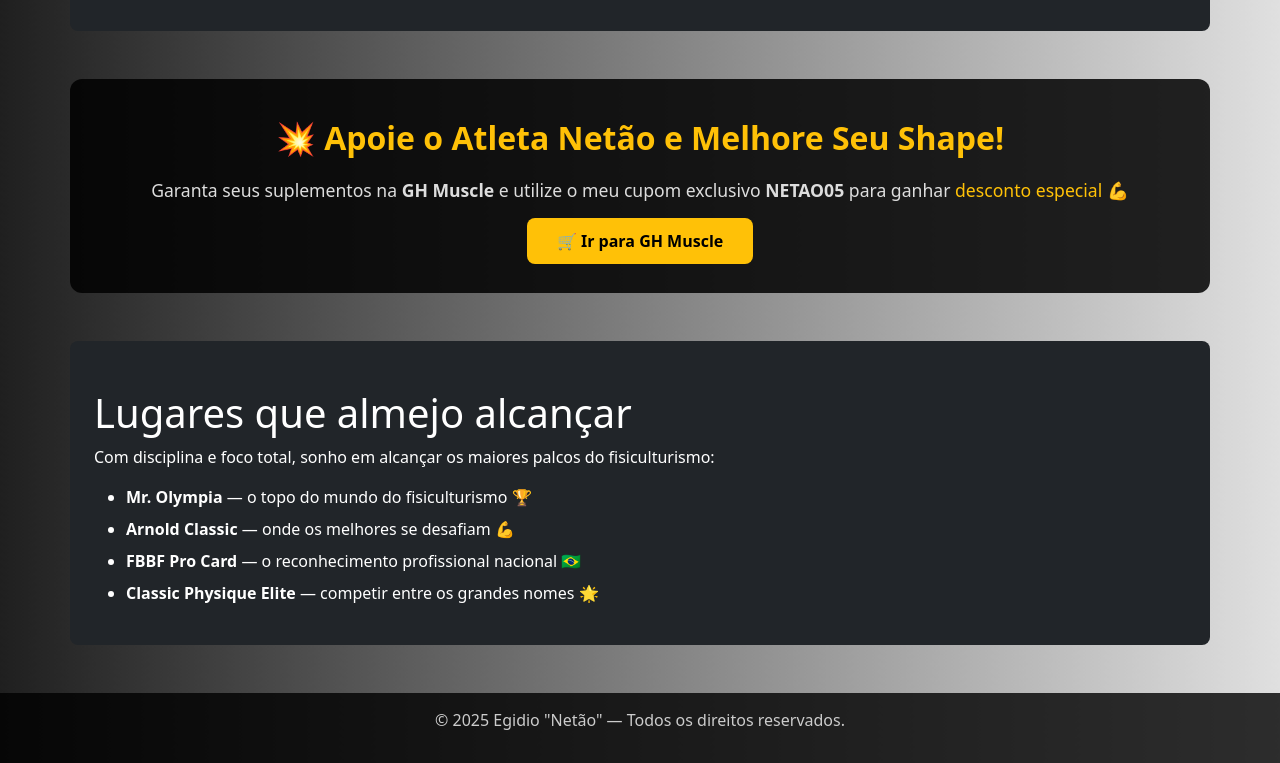
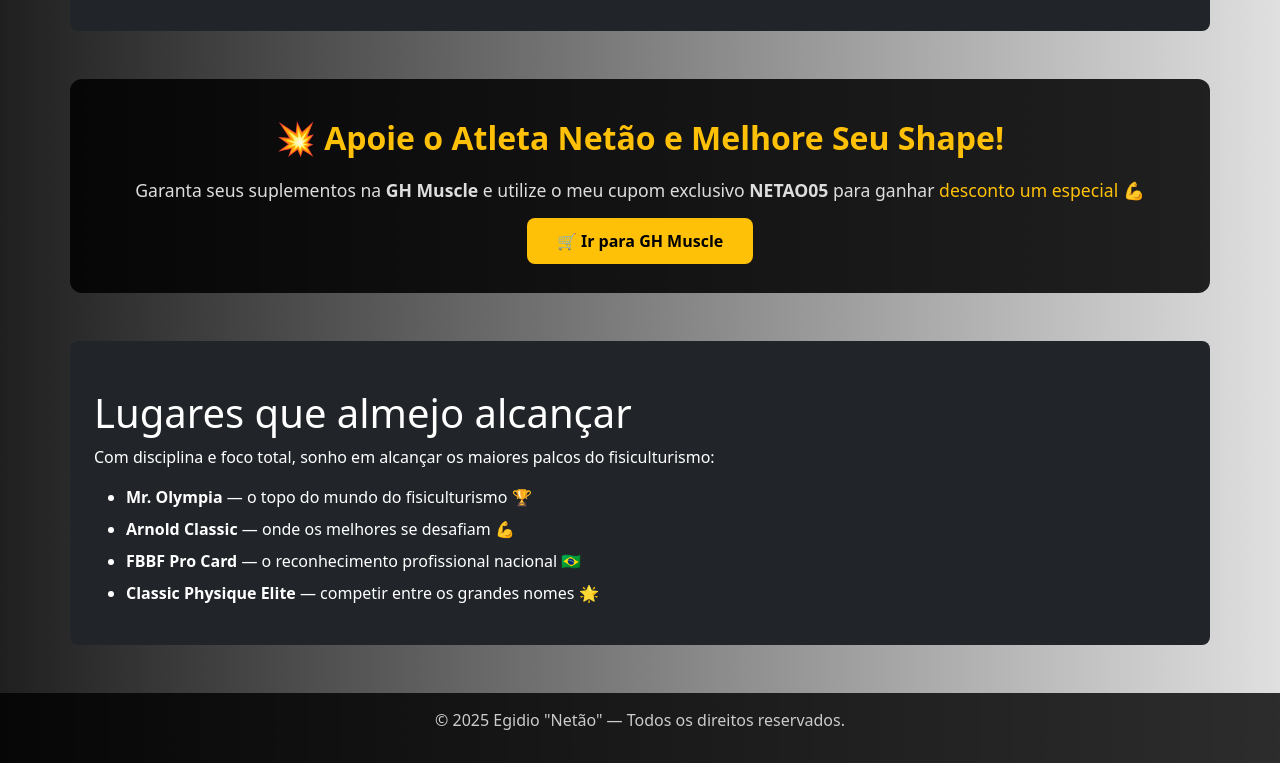
Before and after one commit to egidio-spec/netao, a plain HTML site: page index.html in a window 1280 px wide. Shown: the part 2251-3014 px from the top of the page. Drawn offline with nearby package versions, Linux system fonts and the light colour scheme.

Commit message:
adicionei um

```diff
--- a/index.html
+++ b/index.html
@@ -242,7 +242,7 @@
   <!-- ✅ NOVA SEÇÃO PROMOCIONAL (antes das metas) -->
   <section class="promo-section container">
     <h2>💥 Apoie o Atleta Netão e Melhore Seu Shape!</h2>
-    <p>Garanta seus suplementos na <strong>GH Muscle</strong> e utilize o meu cupom exclusivo <strong>NETAO05</strong> para ganhar <span style="color:#ffc107;">desconto especial</span> 💪</p>
+    <p>Garanta seus suplementos na <strong>GH Muscle</strong> e utilize o meu cupom exclusivo <strong>NETAO05</strong> para ganhar <span style="color:#ffc107;">desconto um especial</span> 💪</p>
     <a href="https://ghmuscle.com" target="_blank" class="btn-promo">🛒 Ir para GH Muscle</a>
   </section>
 
```
